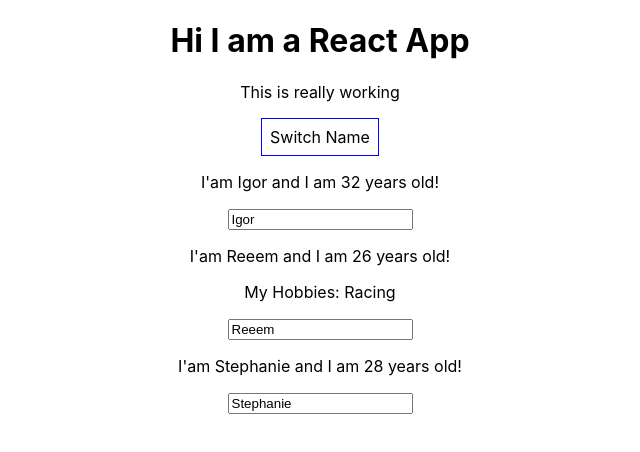
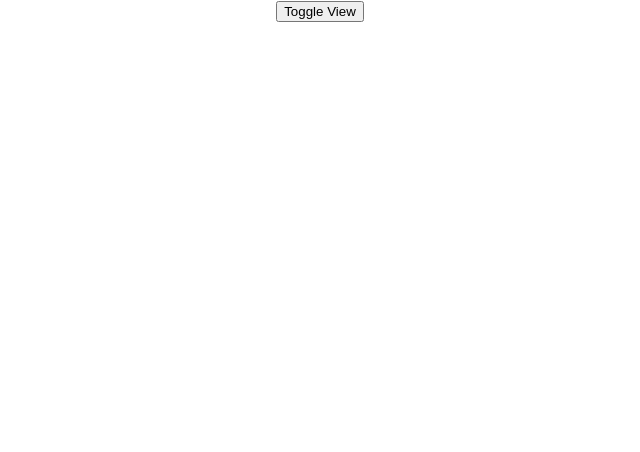
Before and after one commit to Igor2122/React-Course, a React (Create React App) app: page / in a window 1280 px wide. Shown: the top 452 px of the page, without its empty margins (320-960 px from the left). Built offline with nearby package versions, Linux system fonts and the light colour scheme.

Commit message:
hide and show personas

```diff
--- a/src/App.js
+++ b/src/App.js
@@ -8,8 +8,9 @@
     persons: [
       {name: 'Igor', age: 32},
       {name: 'Reeem', age: 26},
-      {name: 'Stephanie', age: 28}
-    ]
+      {name: 'Stephanie', age: 28},
+    ],
+      showPersons: false
   }
 
   switchNameHandler = (newName) => {
@@ -33,20 +34,24 @@
     ]});
   }
 
+  togglePersonHandler = () => {
+    const doesShow = this.state.showPersons;
+    this.setState({showPersons: !doesShow});
+    console.log('toggled');
+  }
+
+
+
   render() {
 
-    const style = {
-      backgroundColor: 'white',
-      font: 'inherit',
-      border: '1px solid blue',
-      padding: '8px',
-      cursor: 'pointer'
-    };
-    return (
-      <div className="App">
+    let peronas = null;
+
+    if(this.state.showPersons){
+      peronas = (
+        <div>
           <h1>Hi I am a React App</h1>
           <p onMouseEnter={this.focusHandler}>This is really working</p>
-        <button style={style}
+          <button
           onClick={this.switchNameHandler.bind(this, 'Igorka')}>Switch Name</button>
           <Person
             name={this.state.persons[0].name}
@@ -64,6 +69,22 @@
             name={this.state.persons[2].name}
             age={this.state.persons[2].age}/>
           </div>
+      )
+    }
+
+    // const style = {
+    //   backgroundColor: 'white',
+    //   font: 'inherit',
+    //   border: '1px solid blue',
+    //   padding: '8px',
+    //   cursor: 'pointer'
+    // };
+    return (
+      <div className="App">
+        <button onClick={this.togglePersonHandler}>Toggle View</button>
+
+        {peronas}
+      </div>
     );
   }
 }
```
Lines whose indentation alone changed are shown as unchanged.
